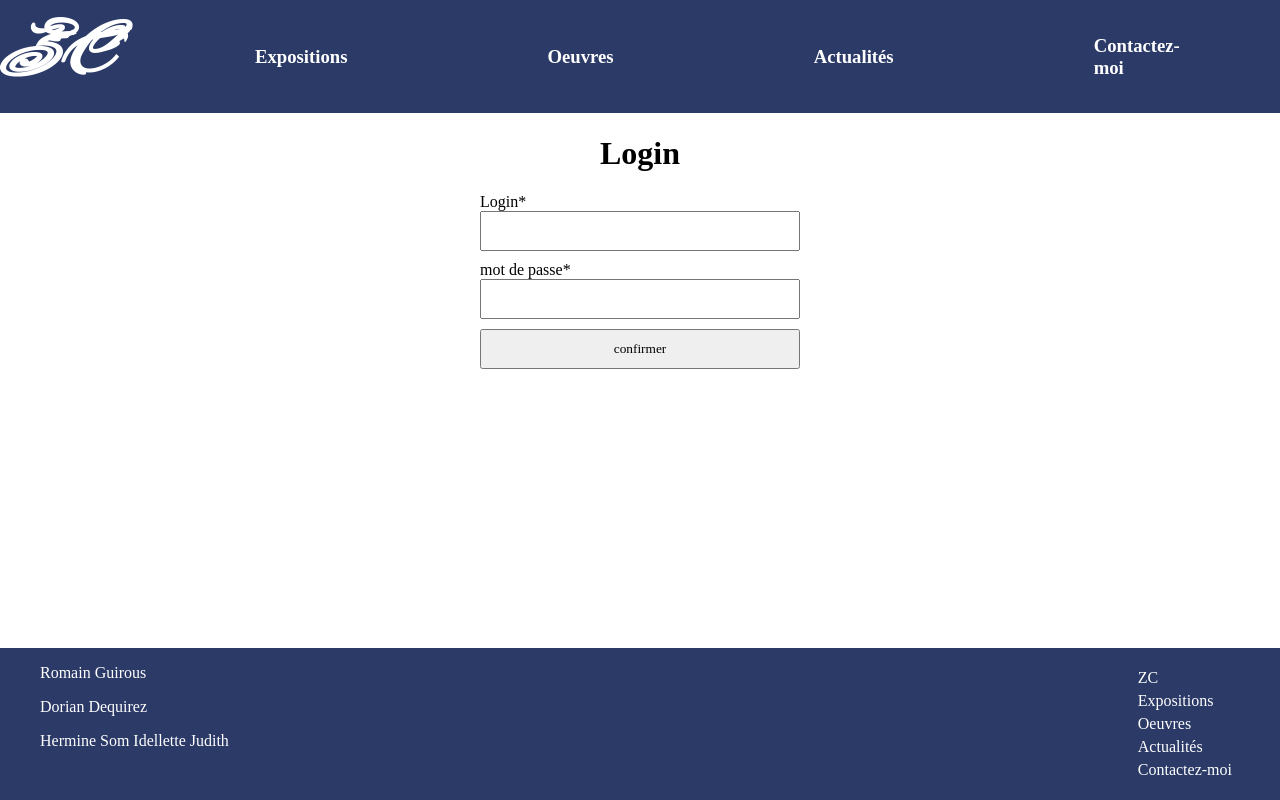
After one commit to RomainGuirous/WCS-project1, a PHP site: page /login.html in a window 1280 px wide. The commit adds this page. Run offline with PHP 8.4, Linux system fonts and the light colour scheme.

Commit message:
ajout login + modif admin

```diff
--- a/contact.csv
+++ b/contact.csv
@@ -5,3 +5,5 @@ Dequirez,de,doriandeuk@hotmail.fr,bonjour
 Dequirez,refe,doriandeuk@hotmail.fr,uyhtr
 dfe,efz,doriandeuk@hotmail.fr,"fzefe-,"
 ezdz,dzed,doriandeuk@hotmail.fr,rfefzef
+Dequirez,de,doriandeuk@hotmail.fr,dezr
+,,,
--- a/contact.php
+++ b/contact.php
@@ -15,5 +15,3 @@ $fp = fopen('contact.csv','a+');
 fclose($fp);
 
 header('Location: /index.html' );
-
-//replace " ' vers \" \'
--- a/index.html
+++ b/index.html
@@ -151,6 +151,7 @@
                 <li><a href="oeuvres.php">Oeuvres</a></li>
                 <li><a href="actualites.php">Actualités</a></li>
                 <li><a href="contact.html">Contactez-moi</a></li>
+                <li><a href="login.html">Admin</a></li>
             </ul>
         </div>
     </footer>
--- /dev/null
+++ b/login.html
@@ -0,0 +1,69 @@
+<!DOCTYPE html>
+<html lang="en">
+
+<head>
+    <meta charset="UTF-8">
+    <meta name="viewport" content="width=device-width, initial-scale=1.0">
+    <link rel="stylesheet" href="style.css">
+    <link rel="stylesheet" href="contact.css">
+    <title>Admin</title>
+</head>
+
+<body>
+    <header>
+        <div class="menu">
+            <h1 class="logo"><a href="index.html">ZC</a></h1>
+            <ul>
+                <li>
+                    <h3 class="link"> <a href="expositions.php"> Expositions</a></h3>
+                </li>
+                <li>
+                    <h3 class="link"> <a href="oeuvres.php">Oeuvres</a></h3>
+                </li>
+                <li>
+                    <h3 class="link"> <a href="actualites.php">Actualités</a></h3>
+                </li>
+                <li>
+                    <h3 class="link last-element"> <a href="contact.html">Contactez-moi</a></h3>
+                </li>
+            </ul>
+        </div>
+    </header>
+
+    <main>
+
+    <h1 class="title">Login</h1>
+        <div class="contact">
+            <form class="contact" action="login.php" method="post">
+
+                    <label for="login">Login*</label>
+                    <input type="text" name="login" id="login" pattern="([a-zA-Z0-9_\s]+)" required>
+
+                    <label for="password">mot de passe*</label>
+                    <input type="password" name="password" id="password" required>
+
+                    <input type="submit" value="confirmer">
+            </form>
+        </div>
+
+    </main>
+    <footer class="footer">
+        <div class="author">
+            <ul class="list-wihout-dot">
+                <li>Romain Guirous</li>
+                <li>Dorian Dequirez</li>
+                <li>Hermine Som Idellette Judith</li>
+            </ul>
+        </div>
+        <div class="navigation">
+            <ul class="list-wihout-dot">
+                <li><a href="index.html">ZC</a></li>
+                <li><a href="expositions.php"> Expositions</a></li>
+                <li><a href="oeuvres.php">Oeuvres</a></li>
+                <li><a href="actualites.php">Actualités</a></li>
+                <li><a href="contact.html">Contactez-moi</a></li>
+            </ul>
+        </div>
+    </footer>
+</body>
+</html>
--- a/style.css
+++ b/style.css
@@ -86,7 +86,6 @@ footer {
 
 /* h3 {
     display: inline-block;
-    margin: 0 1rem;
     color: var(--light);
 } */
 
@@ -118,9 +117,16 @@ footer {
 
 }
 
-.last-element {
+.footer {
+    position: fixed;
+  left: 0;
+  bottom: 0;
+  width: 100%;
+
+}
+/* .last-element {
     margin-right: 5rem;
-}
+} */
 
 /* .link {
     margin-top: 2rem;
```
Also changed, not shown: admin.css (+41 -0 lines), admin.php (+62 -4 lines), login.php (added, +10 -0 lines).
